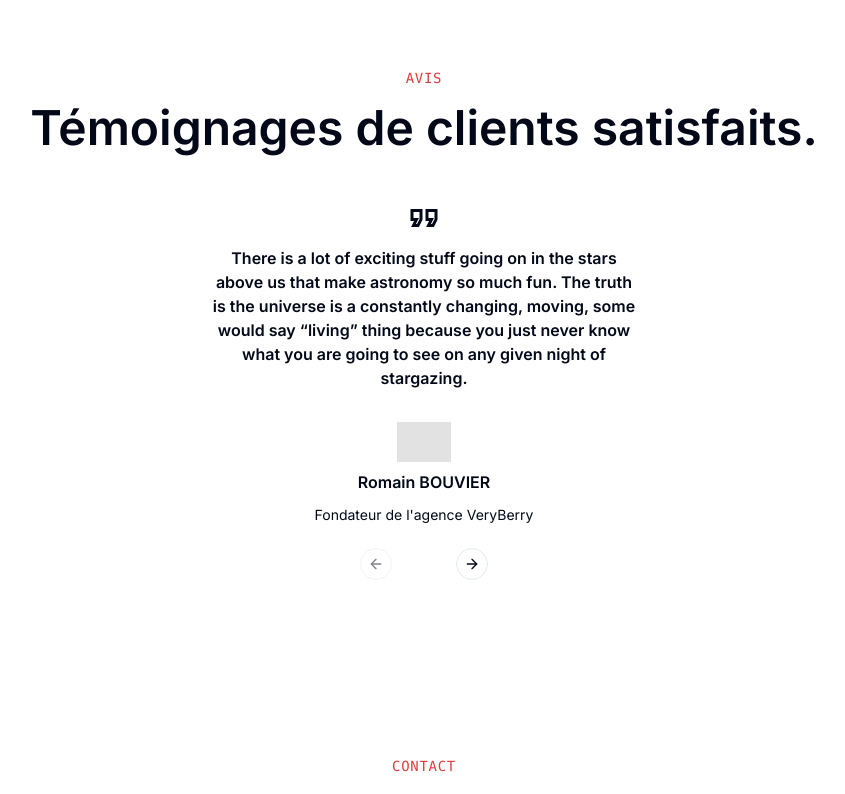
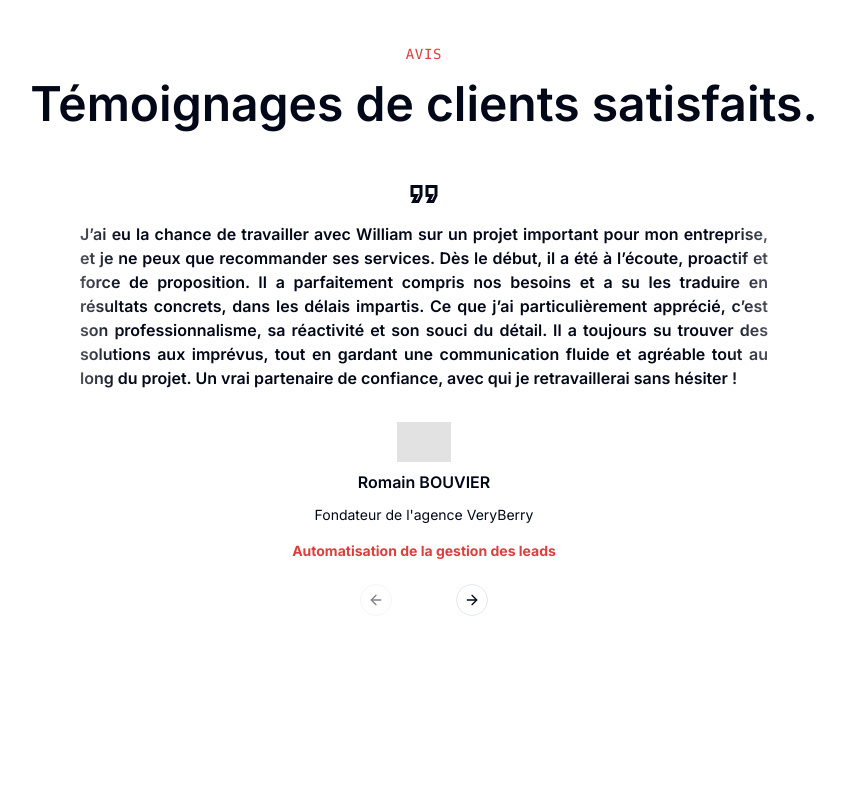
Before and after one commit to Draxx0/FORT-William-freelance-website, a Next.js app: page /services in a window 1280 px wide. Shown: the part 3069-3863 px from the top of the page, without its empty margins (216-1061 px from the left). Built offline with nearby package versions, Linux system fonts and the light colour scheme; no server answers; grey boxes are pictures that could not be loaded.

Commit message:
:lipstick: make some visuals changes

```diff
--- a/src/components/magicui/bento-grid.tsx
+++ b/src/components/magicui/bento-grid.tsx
@@ -23,7 +23,7 @@ const BentoGrid = ({ children, className, ...props }: BentoGridProps) => {
   return (
     <div
       className={cn(
-        'grid w-full auto-rows-[22rem] grid-cols-3 gap-4',
+        'grid w-full auto-rows-[22rem] grid-cols-4 gap-4',
         className
       )}
       {...props}
@@ -57,7 +57,10 @@ const BentoCard = ({
   >
     <div>{background}</div>
     <div className="pointer-events-none z-10 flex transform-gpu flex-col gap-1 p-6 transition-all duration-300 group-hover:-translate-y-10">
-      <Icon className="h-12 w-12 origin-left transform-gpu text-neutral-700 transition-all duration-300 ease-in-out group-hover:scale-75" />
+      <Icon
+        className="h-12 w-12 origin-left transform-gpu text-primary
+       transition-all duration-300 ease-in-out group-hover:scale-75"
+      />
       <h3 className="text-xl font-semibold text-neutral-700 dark:text-neutral-300">
         {name}
       </h3>
--- a/src/components/sections/home/how-it-works.tsx
+++ b/src/components/sections/home/how-it-works.tsx
@@ -15,7 +15,7 @@ const data = [
     id: 2,
     title: '2. Lancement du projet',
     content:
-      'Je développe et mets en place les solutions adaptées : conception du site, design moderne et intuitif, ou automatisation des processus via Make.com. Tout est personnalisé pour vous offrir des résultats concrets.',
+      'Je développe et mets en place les solutions adaptées : conception du site, design moderne et intuitif, ou automatisation des processus via N8N. Tout est personnalisé pour vous offrir des résultats concrets.',
     image: '/dashboard.png',
     icon: <Zap className="w-6 h-6 text-primary" />,
   },
--- a/src/components/sections/home/project-key-steps.tsx
+++ b/src/components/sections/home/project-key-steps.tsx
@@ -13,7 +13,7 @@ const defaultProblems = [
   {
     title: '2. Lancement du projet',
     description:
-      'Je développe et mets en place les solutions adaptées : conception du site, design moderne et intuitif, ou automatisation des processus via Make.com. Tout est personnalisé pour vous offrir des résultats concrets.',
+      'Je développe et mets en place les solutions adaptées : conception du site, design moderne et intuitif, ou automatisation des processus via N8N. Tout est personnalisé pour vous offrir des résultats concrets.',
     icon: Zap,
   },
   {
--- a/src/components/sections/home/solution.tsx
+++ b/src/components/sections/home/solution.tsx
@@ -9,7 +9,7 @@ import Link from 'next/link';
 const ease = [0.16, 1, 0.3, 1];
 
 import { HomeAgentIaServiceDemo } from '@/components/home-animated-agent-ia-list';
-import { Icons } from "@/components/icons";
+import { Icons } from '@/components/icons';
 import { BentoCard, BentoGrid } from '@/components/magicui/bento-grid';
 import Marquee from '@/components/magicui/marquee';
 import { AutomationBean } from '@/components/sections/services/automatisation/automation-bean';
@@ -68,7 +68,7 @@ const features = [
     description: 'Je vous accompagne dans la création de votre site vitrine',
     href: '/services/site-vitrine',
     cta: 'Commencer',
-    className: 'col-span-3 lg:col-span-1',
+    className: 'col-span-4 lg:col-span-2',
     background: (
       <Marquee
         pauseOnHover
@@ -84,7 +84,7 @@ const features = [
     description: 'Je vous accompagne dans la création de votre agent IA',
     href: '/services/agent-ia',
     cta: 'Commencer',
-    className: 'col-span-3 lg:col-span-2',
+    className: 'col-span-4 lg:col-span-2',
     background: (
       <HomeAgentIaServiceDemo className="absolute right-2 h-[300px] w-full scale-75 border-none transition-all duration-300 ease-out [mask-image:linear-gradient(to_top,transparent_10%,#000_100%)] group-hover:scale-90" />
     ),
@@ -111,7 +111,7 @@ const features = [
     description: 'Automatisation de vos tâches pour améliorer la productivité',
     href: '/services/automatisations',
     cta: 'Commencer',
-    className: 'col-span-3 lg:col-span-4',
+    className: 'col-span-4 lg:col-span-4',
     background: (
       <AutomationBean className="absolute right-2 top-4 h-[300px] border-none transition-all duration-300 ease-out [mask-image:linear-gradient(to_top,transparent_10%,#000_100%)] group-hover:scale-105" />
     ),
--- a/src/components/sections/home/testimonials-carousel.tsx
+++ b/src/components/sections/home/testimonials-carousel.tsx
@@ -21,6 +21,30 @@ const companies = [
   'Spotify',
 ];
 
+const TESTIMONIALS = [
+  {
+    name: 'Romain BOUVIER',
+    company: "Fondateur de l'agence VeryBerry",
+    quote:
+      'J’ai eu la chance de travailler avec William sur un projet important pour mon entreprise, et je ne peux que recommander ses services. Dès le début, il a été à l’écoute, proactif et force de proposition. Il a parfaitement compris nos besoins et a su les traduire en résultats concrets, dans les délais impartis. Ce que j’ai particulièrement apprécié, c’est son professionnalisme, sa réactivité et son souci du détail. Il a toujours su trouver des solutions aux imprévus, tout en gardant une communication fluide et agréable tout au long du projet. Un vrai partenaire de confiance, avec qui je retravaillerai sans hésiter !',
+    service: 'Automatisation de la gestion des leads',
+  },
+  {
+    name: 'Sophie LEBRUN',
+    company: 'Responsable Marketing chez Bloom Natura',
+    quote:
+      'Nous avons confié à William la création de notre site vitrine, et le résultat a dépassé toutes nos attentes. Il a su parfaitement capter l’essence de notre marque et la retranscrire dans une interface à la fois élégante, moderne et fonctionnelle. Tout a été fluide, de la phase de conception jusqu’à la mise en ligne. William a été très réactif, à l’écoute et toujours force de proposition. Une collaboration hyper agréable et un site qui reflète enfin notre image !',
+    service: 'Création de site vitrine',
+  },
+  {
+    name: 'Julien MARTIN',
+    company: 'CTO chez Lokimo',
+    quote:
+      'Travailler avec William sur le développement de notre agent IA a été une véritable valeur ajoutée pour notre équipe. Il a rapidement compris nos enjeux métiers et proposé une solution performante, capable d’interagir avec nos utilisateurs de manière fluide et contextuelle. Son approche allie rigueur technique, compréhension fine des usages et sens du détail. Une vraie expertise, et une exécution sans accroc. On est déjà en train de prévoir la suite avec lui.',
+    service: 'Développement d’un agent conversationnel IA',
+  },
+];
+
 export default function Component() {
   return (
     <Section
@@ -29,21 +53,16 @@ export default function Component() {
       subtitle="Témoignages de clients satisfaits."
     >
       <Carousel>
-        <div className="max-w-2xl mx-auto relative">
+        <div className="max-w-4xl mx-auto relative">
           <CarouselContent>
-            {Array.from({ length: 7 }).map((_, index) => (
+            {TESTIMONIALS.map((testimonial, index) => (
               <CarouselItem key={index}>
                 <div className="p-2 pb-5">
                   <div className="text-center">
                     <MdOutlineFormatQuote className="text-4xl text-themeDarkGray my-4 mx-auto" />
                     <BlurFade delay={0.25} inView>
-                      <h4 className="text-1xl font-semibold max-w-lg mx-auto px-10">
-                        There is a lot of exciting stuff going on in the stars
-                        above us that make astronomy so much fun. The truth is
-                        the universe is a constantly changing, moving, some
-                        would say “living” thing because you just never know
-                        what you are going to see on any given night of
-                        stargazing.
+                      <h4 className="text-1xl text-justify font-semibold max-w-3xl mx-auto px-10">
+                        {testimonial.quote}
                       </h4>
                     </BlurFade>
                     <BlurFade delay={0.25 * 2} inView>
@@ -63,14 +82,21 @@ export default function Component() {
                     <div className="">
                       <BlurFade delay={0.25 * 3} inView>
                         <h4 className="text-1xl font-semibold my-2">
-                          Romain BOUVIER
+                          {testimonial.name}
                         </h4>
                       </BlurFade>
                     </div>
                     <BlurFade delay={0.25 * 4} inView>
-                      <div className=" mb-3">
+                      <div className="mb-3">
                         <span className="text-sm text-themeDarkGray">
-                          Fondateur de l&apos;agence VeryBerry
+                          {testimonial.company}
+                        </span>
+                      </div>
+                    </BlurFade>
+                    <BlurFade delay={0.25 * 5} inView>
+                      <div className="mb-3">
+                        <span className="text-sm text-primary font-bold">
+                          {testimonial.service}
                         </span>
                       </div>
                     </BlurFade>
--- a/src/components/sections/services/automatisation/automatisation-examples.tsx
+++ b/src/components/sections/services/automatisation/automatisation-examples.tsx
@@ -2,6 +2,7 @@
 import { Icons } from '@/components/icons';
 import { AnimatedBeam } from '@/components/magicui/animated-bean';
 import Section from '@/components/section';
+import { buttonVariants } from '@/components/ui/button';
 import { cn } from '@/lib/utils';
 import React, { forwardRef, useRef } from 'react';
 
@@ -55,6 +56,16 @@ export const AutomatisationsExamples = () => {
           ))}
         </div>
       </div>
+
+      <a
+        href="#contact"
+        className={cn(
+          buttonVariants({ variant: 'default' }),
+          'w-full active:scale-[98%] transition-all ease-in-out duration-300 hover:opacity-80 sm:w-fit mx-auto dark:text-white text-background flex gap-2'
+        )}
+      >
+        J&apos;automatise !
+      </a>
     </Section>
   );
 };
--- a/src/components/sections/services/site-vitrine/works-list.tsx
+++ b/src/components/sections/services/site-vitrine/works-list.tsx
@@ -41,7 +41,7 @@ export const WorksList = () => {
       title="Réalisations"
       subtitle="Des sites de clients satisfait"
     >
-      <ThreeDMarquee className="mt-16" images={images} />
+      <ThreeDMarquee className="mt-8" images={images} />
     </Section>
   );
 };
```
